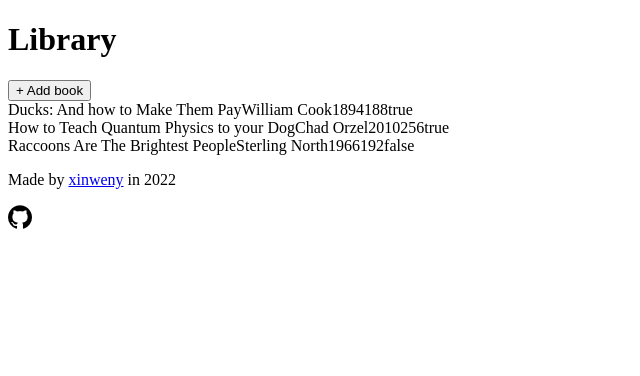
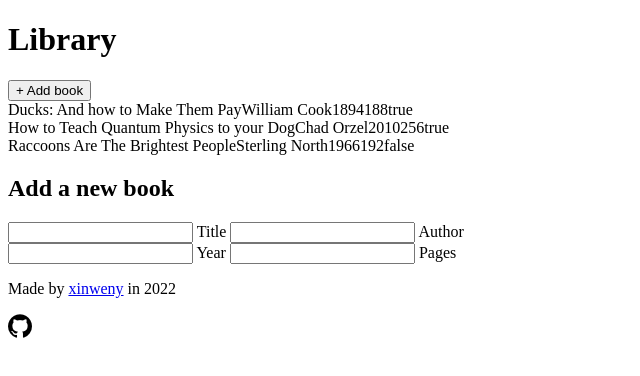
Before and after one commit to xinweny/library, a plain HTML site: page index.html in a window 1280 px wide. Shown: the whole page, without its empty margins (0-640 px from the left). Drawn offline with Linux system fonts and the light colour scheme.

Commit message:
Add new book form

```diff
--- a/index.html
+++ b/index.html
@@ -14,6 +14,21 @@
   <div class="content">
     <button type="button" id="add-book-btn">+ Add book</button>
     <div class="card-container"></div>
+    <form action="post">
+      <h2>Add a new book</h2>
+      <section>
+        <input type="text" id="title" name="title" required>
+        <label for="title">Title</label>
+        <input type="text" id="author" name="title" required>
+        <label for="author">Author</label>
+      </section>
+      <section>
+        <input type="number" id="year" name="year" step="1">
+        <label for="year">Year</label>
+        <input type="number" id="pages" name="pages" min="0" step="1">
+        <label for="pages">Pages</label>
+      </section>
+    </form>
   </div>
   <div class="footer">
     <p>Made by <a href="https://github.com/xinweny">xinweny</a> in 2022</p>
```
